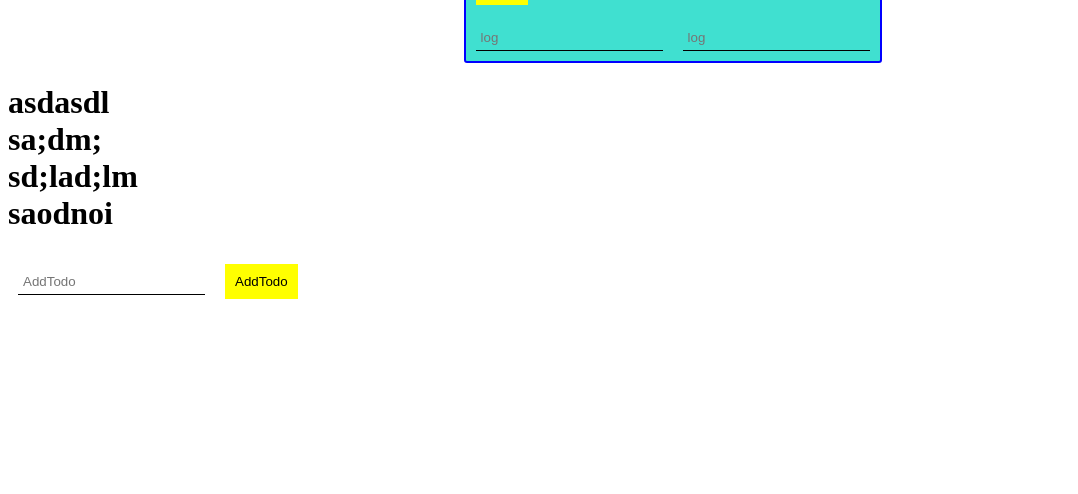
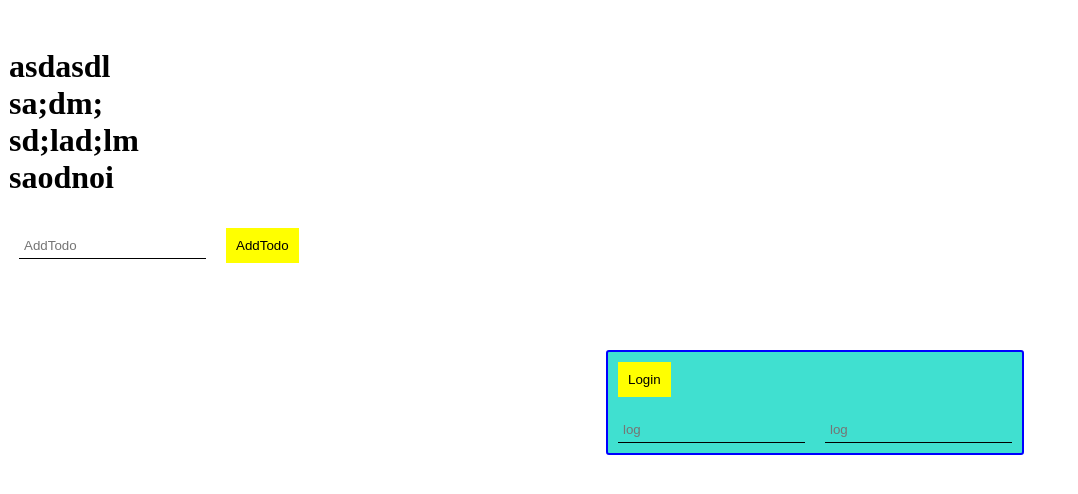
Before and after one commit to sreenumr/simple-react-app, a React app: page / in a window 1280 px wide. Shown: the whole page, without its empty margins (0-1078 px from the left). Built offline with nearby package versions, Linux system fonts and the light colour scheme.

Commit message:
added insert todo

```diff
--- a/src/Todo.js
+++ b/src/Todo.js
@@ -39,12 +39,14 @@ class Todo extends Component{
             todos:todoList
         })
 
+        document.getElementById('todo').value = ""
+
     }
 
     render(){
         console.log(this.state);
         return(
-            <div>
+            <div className="Todo">
                 <TodoList todos={this.state.todos} del={this.deleteItem}></TodoList>
                 <input id="todo" type="text" placeholder="AddTodo"></input>
                 <button onClick={this.addTodo}>AddTodo</button>
--- a/src/index.css
+++ b/src/index.css
@@ -1,7 +1,7 @@
 .Form{
-    position: relative;
-    top: 50%;
-    left: 40%;
+    position: absolute;
+    right: 20%;
+    top:50%;
     margin-top: -50px;
     margin-left: -50px;
     background:turquoise;
@@ -35,3 +35,8 @@ input{
     margin:10px;
     padding:5px;
 }
+
+.Todo{
+    position: absolute;
+    margin:1px;
+}
```
